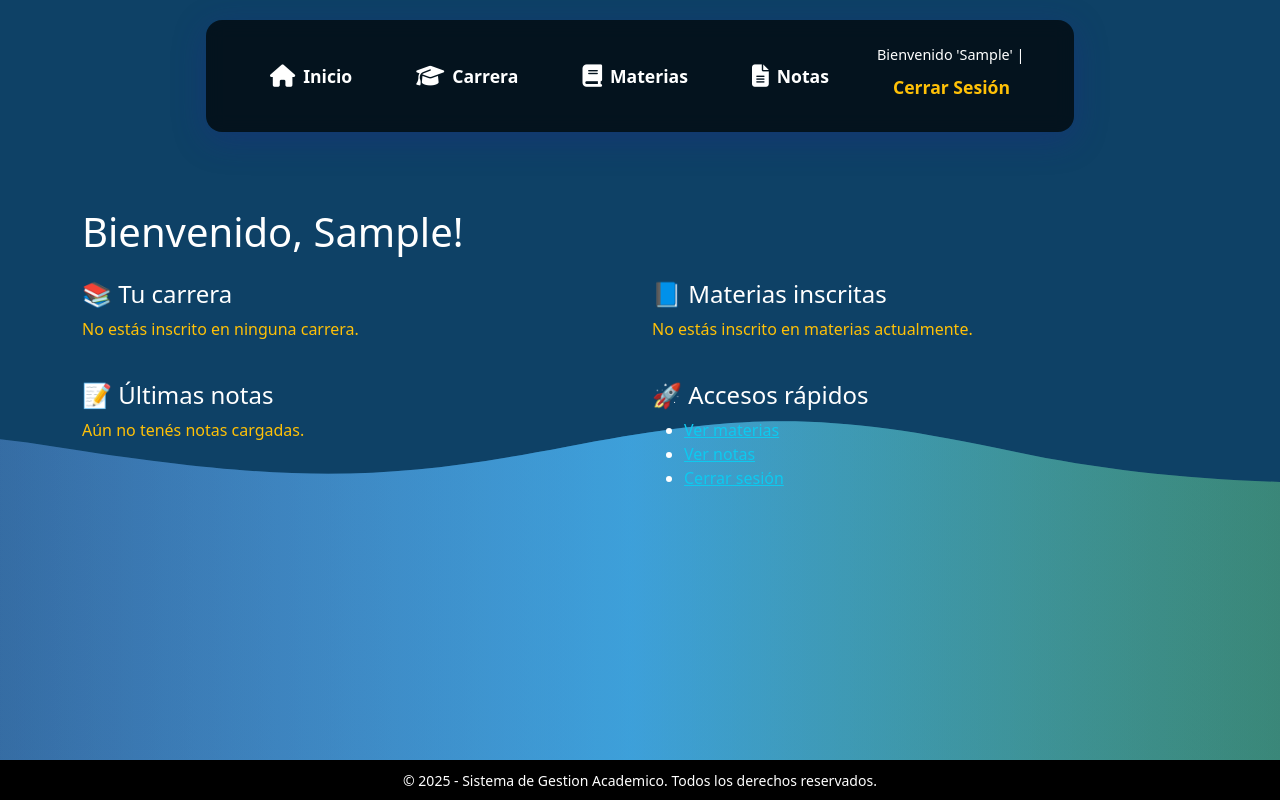
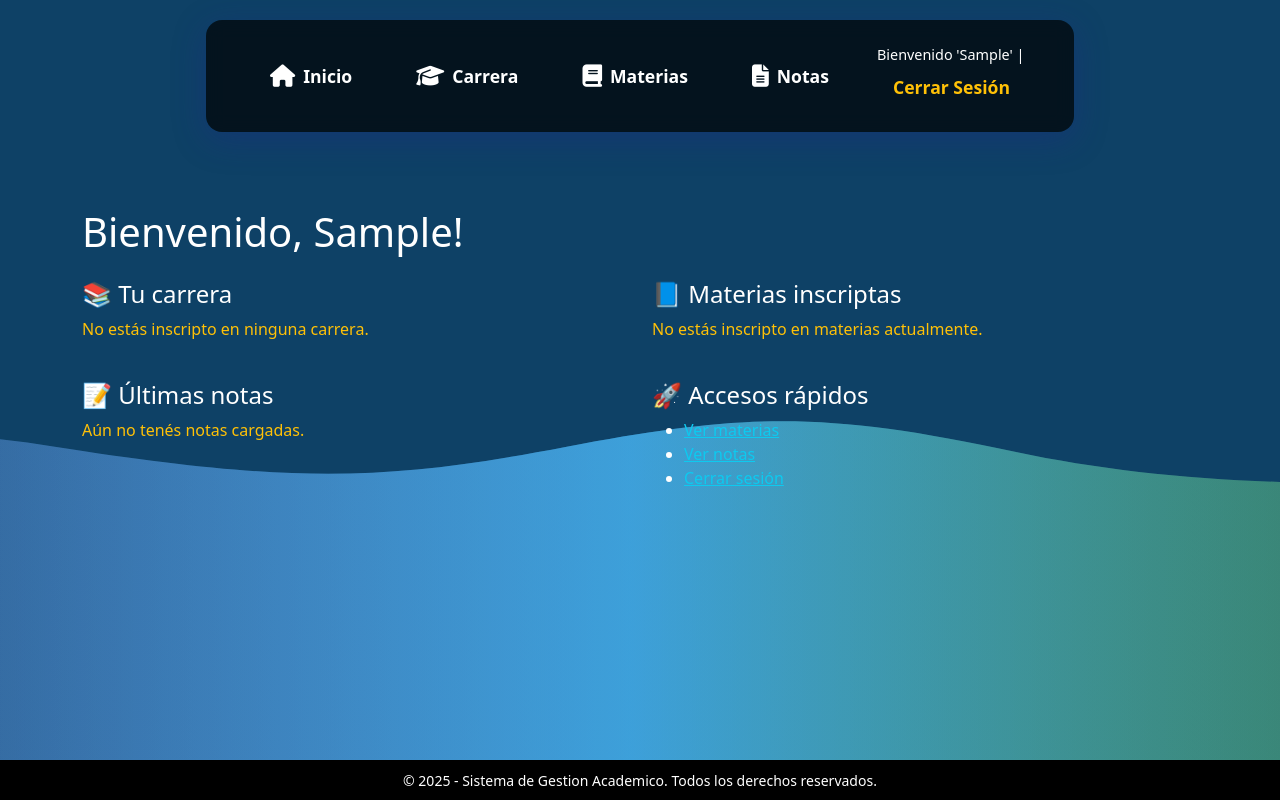
Before and after one commit to UTN-BDA/gestion_academica, a Django app: page /inicio/ in a window 1280 px wide. Run offline with Django 4.2, Linux system fonts and the light colour scheme; the visitor is signed in with stand-in values (Sample User, id 1); data that the repository does not hold is empty.

Commit message:
fix user home

```diff
--- a/usuarios/templates/usuarios/user_home.html
+++ b/usuarios/templates/usuarios/user_home.html
@@ -7,13 +7,13 @@
         <div class="col-md-6">
             <h4>📚 Tu carrera</h4>
             {% if carrera %}
-                <p>{{ carrera.nombre }}</p>
+                <p>{{ carrera.name }}</p>
             {% else %}
-                <p class="text-warning">No estás inscrito en ninguna carrera.</p>
+                <p class="text-warning">No estás inscripto en ninguna carrera.</p>
             {% endif %}
         </div>
         <div class="col-md-6">
-            <h4>📘 Materias inscritas</h4>
+            <h4>📘 Materias inscriptas</h4>
             {% if inscripciones %}
                 <ul>
                     {% for ins in inscripciones %}
@@ -21,7 +21,7 @@
                     {% endfor %}
                 </ul>
             {% else %}
-                <p class="text-warning">No estás inscrito en materias actualmente.</p>
+                <p class="text-warning">No estás inscripto en materias actualmente.</p>
             {% endif %}
         </div>
     </div>
```
